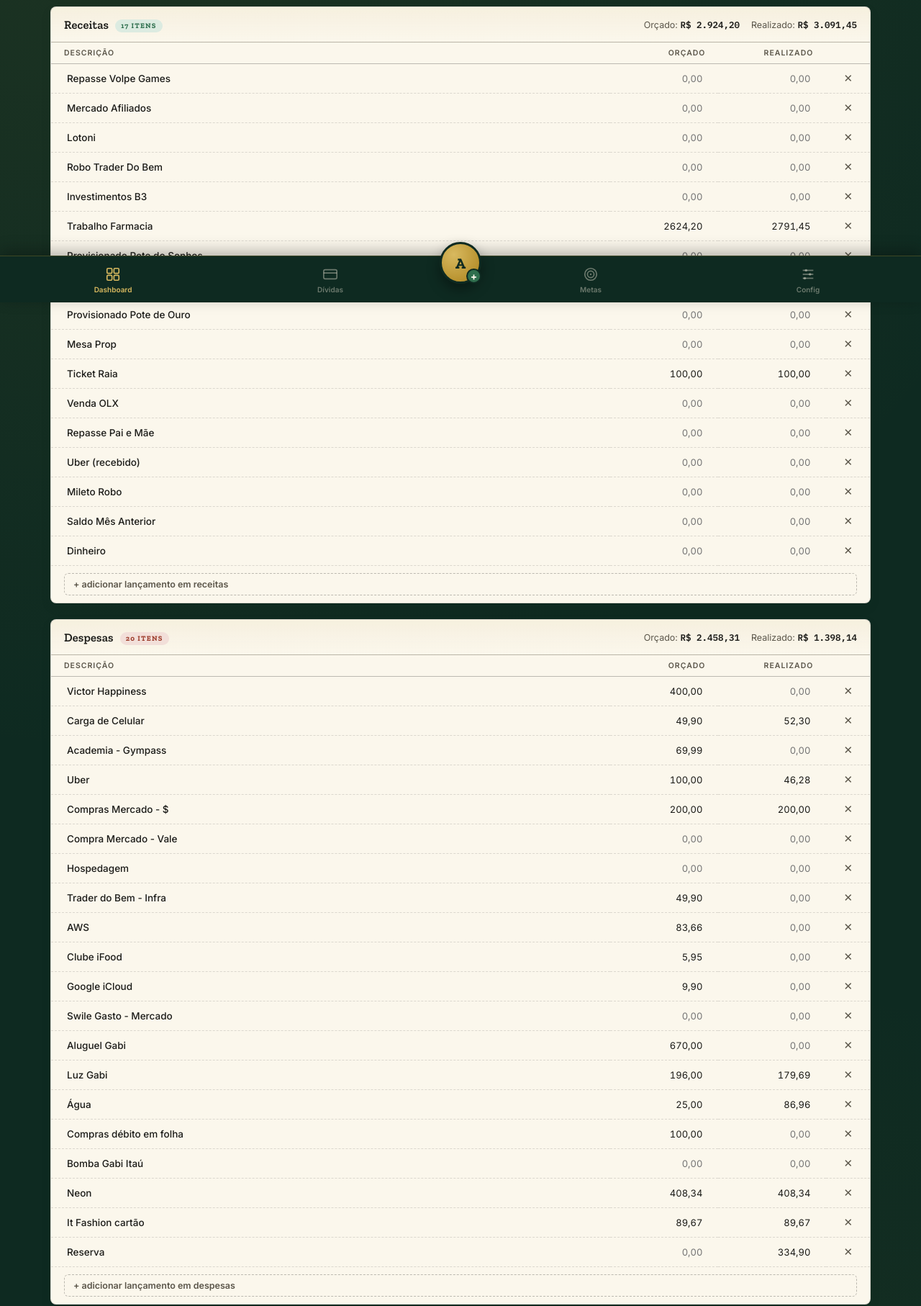
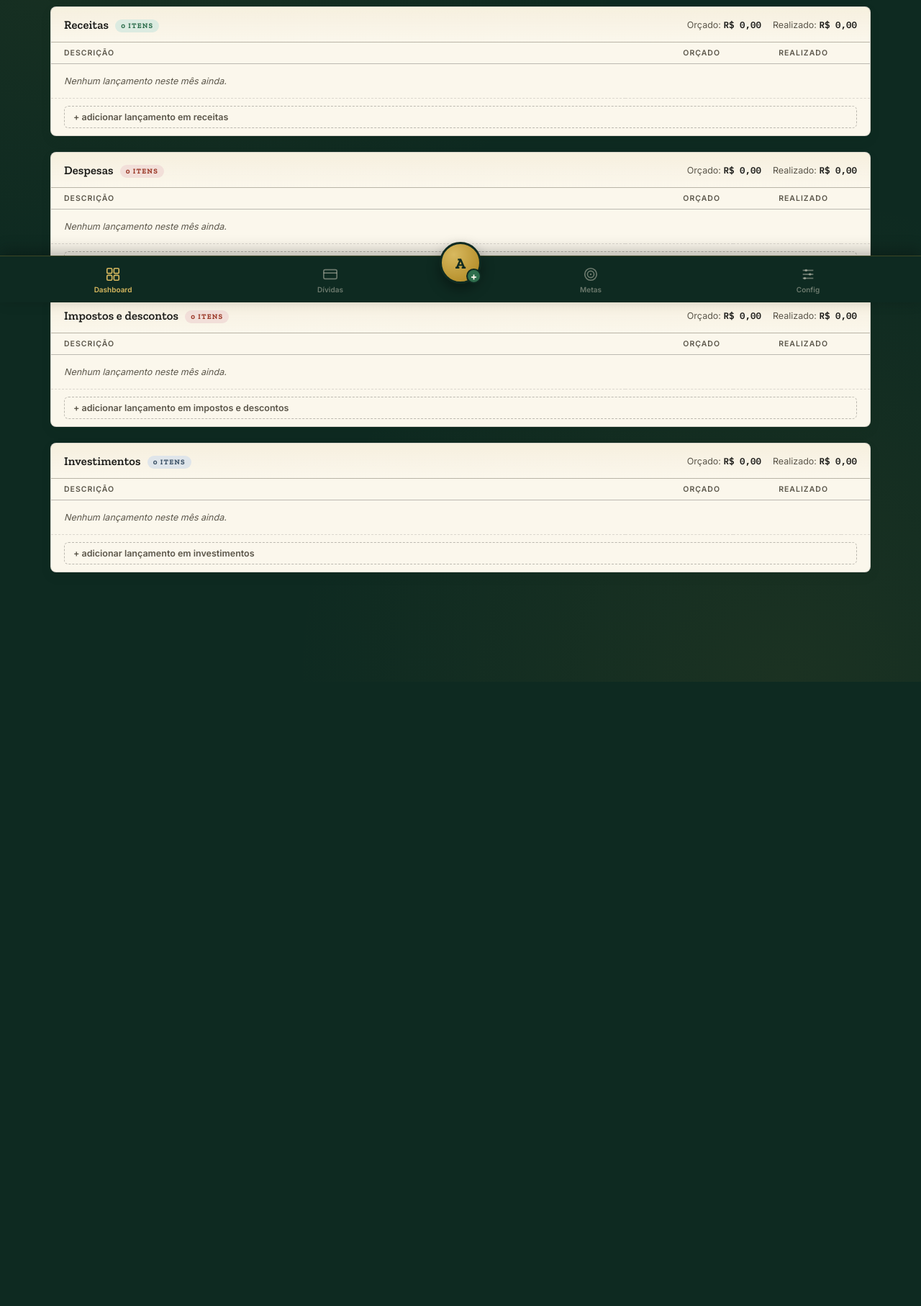
Before and after one commit to victorvolpe12/Arkad, a plain HTML site: page index.html in a window 1280 px wide. Shown: the part 380-2194 px from the top of the page at 72% size. After the commit the page ends 1327 px from the top, so only its background shows below. Drawn offline with nearby package versions, Linux system fonts and the light colour scheme.

Commit message:
Add files via upload

```diff
--- a/index.html
+++ b/index.html
@@ -432,7 +432,6 @@
           <label class="config-row file-btn" style="cursor:pointer;">⭱ Importar backup
             <input type="file" id="importFile" accept="application/json" hidden>
           </label>
-          <button class="config-row" id="btnRestoreSeed">↺ Restaurar dados originais de Jun/26</button>
         </div>
       </div>
 
@@ -601,53 +600,6 @@
     return {id: uid("it"), nome: nome, orcado: orcado||0, realizado: realizado||0};
   }
 
-  function seedJunho26(){
-    var m = {};
-    m["2026-06"] = {
-      label: "Junho/26",
-      receitas: [
-        item("Repasse Volpe Games",0,0), item("Mercado Afiliados",0,0), item("Lotoni",0,0),
-        item("Robo Trader Do Bem",0,0), item("Investimentos B3",0,0),
-        item("Trabalho Farmacia",2624.20,2791.45),
-        item("Provisionado Pote do Sonhos",0,0),
-        item("Vale Alimentação",200,200),
-        item("Provisionado Pote de Ouro",0,0),
-        item("Mesa Prop",0,0), item("Ticket Raia",100,100), item("Venda OLX",0,0),
-        item("Repasse Pai e Mãe",0,0), item("Uber (recebido)",0,0), item("Mileto Robo",0,0),
-        item("Saldo Mês Anterior",0,0), item("Dinheiro",0,0)
-      ],
-      despesas: [
-        item("Victor Happiness",400,0), item("Carga de Celular",49.9,52.30),
-        item("Academia - Gympass",69.99,0), item("Uber",100,46.28),
-        item("Compras Mercado - $",200,200), item("Compra Mercado - Vale",0,0),
-        item("Hospedagem",0,0), item("Trader do Bem - Infra",49.9,0),
-        item("AWS",83.66,0), item("Clube iFood",5.95,0), item("Google iCloud",9.9,0),
-        item("Swile Gasto - Mercado",0,0), item("Aluguel Gabi",670,0),
-        item("Luz Gabi",196,179.69), item("Água",25,86.96),
-        item("Compras débito em folha",100,0), item("Bomba Gabi Itaú",0,0),
-        item("Neon",408.34,408.34), item("It Fashion cartão",89.67,89.67),
-        item("Reserva",0,334.90)
-      ],
-      impostos: [
-        item("INSS mês (8,62%)",226.35,226.91), item("Sindicato",26.24,26.24),
-        item("Vale Refeição",40,40), item("Vale Transporte",78.73,78.73)
-      ],
-      investimentos: [
-        item("Pote de Ouro (10%)",0,0), item("Reserva (10%)",0,0),
-        item("Robo Trader do Bem - Pote dos Sonhos (10%)",0,0),
-        item("Caridade",0,0), item("Robo Trader do Bem",0,0)
-      ],
-      dividas: [
-        item("PDA 2/12",0,0), item("Neon",0,0), item("Itaú",0,0),
-        item("Mercado Pago - Crédito",0,0),
-        item("Bomba ADV Gabi - Mercado Pago (2/12)",248.26,0),
-        item("Bomba ADV Gabi - Itaú (1/12)",270.15,0),
-        item("Celular 3/12 (Itaú)",0,0)
-      ]
-    };
-    return m;
-  }
-
   function emptyMonth(label){
     return {label:label, receitas:[], despesas:[], impostos:[], investimentos:[], dividas:[]};
   }
@@ -660,6 +612,12 @@
       });
     });
     return out;
+  }
+
+  function currentMonthKey(){
+    var now = new Date();
+    var mm = String(now.getMonth()+1).padStart(2,"0");
+    return now.getFullYear() + "-" + mm;
   }
 
   function loadDB(){
@@ -676,12 +634,11 @@
         }
       }
     }catch(e){ console.warn("Falha ao ler localStorage, recriando dados.", e); }
-    var db = {
-      meses: seedJunho26(),
-      metas: [
-        {id: uid("meta"), nome:"Reserva de emergência", valorMeta:1000, valorAtual:0, tag:"emergencia", deposits:[]}
-      ]
-    };
+    // Primeiro acesso: cada pessoa começa com o mês atual vazio, sem nenhum dado de exemplo.
+    var key = currentMonthKey();
+    var meses = {};
+    meses[key] = emptyMonth(monthLabelFromKey(key));
+    var db = {meses: meses, metas: []};
     localStorage.setItem(STORAGE_KEY, JSON.stringify(db));
     return db;
   }
@@ -1241,16 +1198,6 @@
     e.target.value = "";
   });
 
-  document.getElementById("btnRestoreSeed").onclick = function(){
-    if(confirm("Isso vai restaurar os dados originais de Junho/26 e não pode ser desfeito. Continuar?")){
-      var seed = seedJunho26();
-      db.meses["2026-06"] = seed["2026-06"];
-      activeMonth = "2026-06";
-      saveDB();
-      renderAll();
-    }
-  };
-
   /* ---------------- navegação por abas (bottom nav) ---------------- */
 
   function setActiveTab(tab){
```
